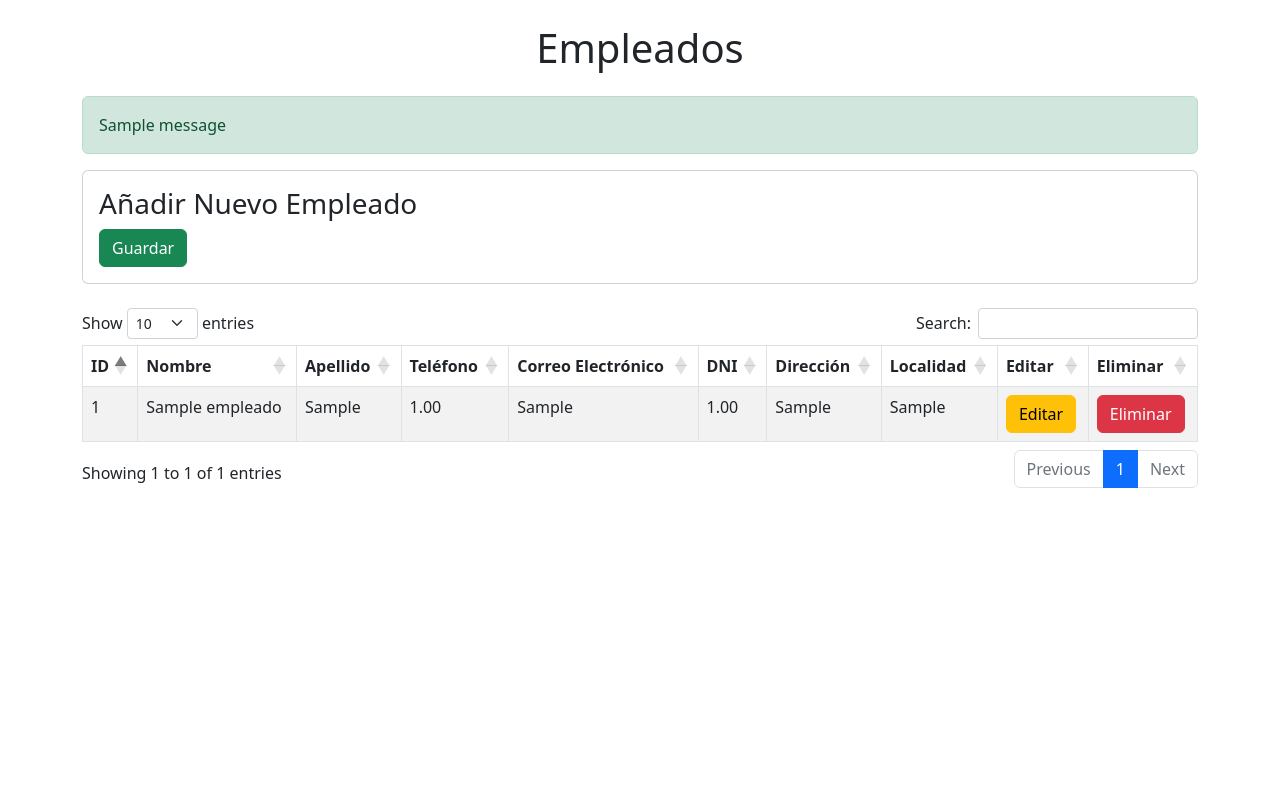
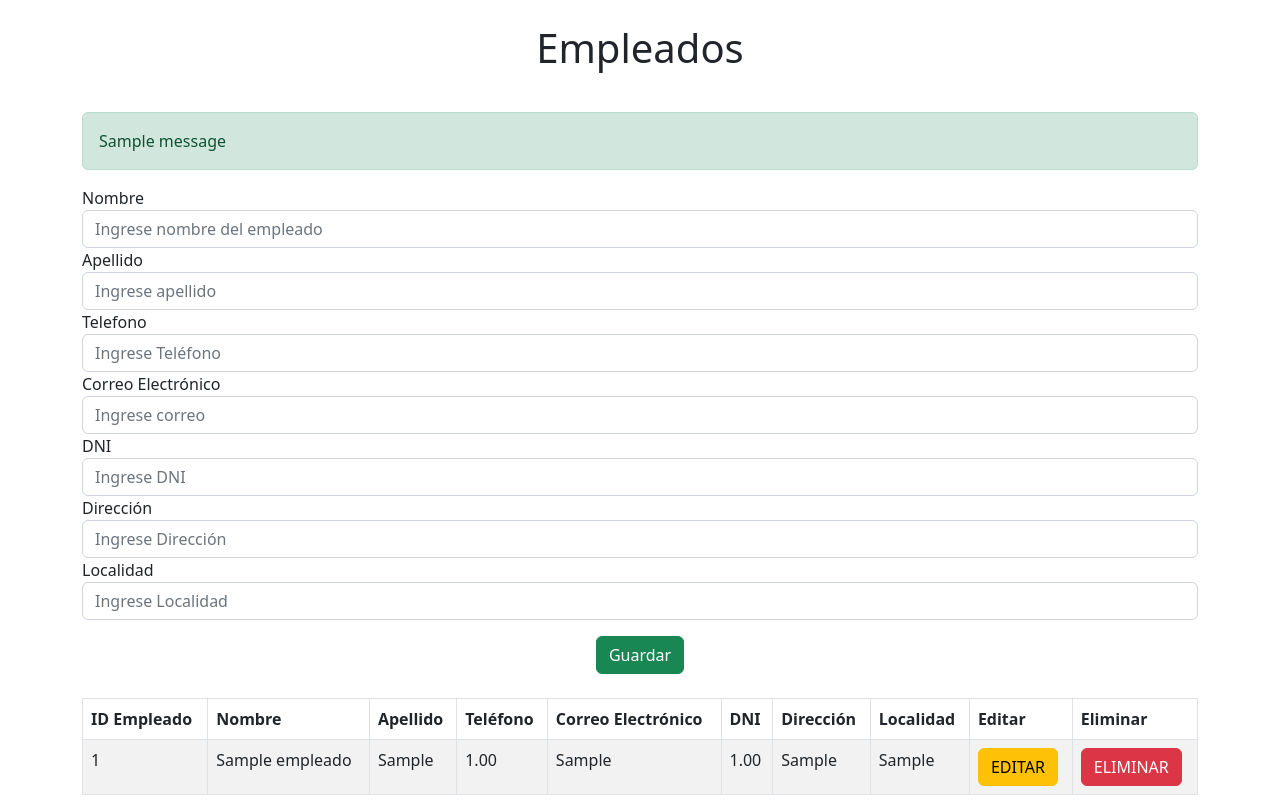
Before and after one commit to facundo342424/Lenceria_zoee, a Django app: page / in a window 1280 px wide. Before the commit the page ends 488 px from the top, so only its background shows below. Run offline with Django 5.2, Linux system fonts and the light colour scheme; tables that the repository leaves empty hold one stand-in row (values such as "Sample post"); one stand-in notice (Sample message) is shown; some libraries are stand-ins or nearby versions.

Commit message:
realizado

```diff
--- a/CRUD_Empleados/forms.py
+++ b/CRUD_Empleados/forms.py
@@ -4,4 +4,4 @@ from .models import empleados
 class CRUD_EmpleadosForm(forms.ModelForm):
     class Meta:
         model = empleados
-        fields = ['id_Empleado', 'Nombre', 'Apellido', 'Telefono','correo_electronico','DNI','Direccion','Localidad']
+        fields = ['id_Empleado', 'Nombre', 'Apellido', 'Telefono','correo_electronico','DNI','Dirección','Localidad']
--- a/CRUD_Empleados/models.py
+++ b/CRUD_Empleados/models.py
@@ -8,7 +8,7 @@ class empleados(models.Model):
     Telefono = models.DecimalField(max_digits=10, decimal_places=2)
     correo_electronico= models.CharField(max_length=50)
     DNI = models.DecimalField(max_digits=10, decimal_places=2)
-    Direccion= models.CharField(max_length=100)
+    Dirección = models.CharField(max_length=250)
     Localidad= models.CharField(max_length=100)
 
     def __str__(self):
--- a/CRUD_Empleados/templates/listaEmpleados.html
+++ b/CRUD_Empleados/templates/listaEmpleados.html
@@ -1,66 +1,106 @@
-{% load static %}
 <!DOCTYPE html>
-<html lang="es">
+<html lang="en">
 <head>
     <meta charset="UTF-8" />
     <meta http-equiv="X-UA-Compatible" content="IE=edge" />
     <meta name="viewport" content="width=device-width, initial-scale=1.0" />
-    <title>CRUD Empleados</title>
+    <title>CRUD_Empleados</title>
 
-    <!-- Bootstrap y CSS -->
-    <link rel="stylesheet" href="https://cdn.jsdelivr.net/npm/bootstrap@5.2.3/dist/css/bootstrap.min.css" />
+    <link rel="stylesheet" href="https://cdn.jsdelivr.net/npm/bootstrap@5.2.3/dist/css/bootstrap.min.css" integrity="sha384-rbsA2VBKQhggwzxH7pPCaAqO46MgnOM80zW1RWuH61DGLwZJEdK2Kadq2F9CUG65" crossorigin="anonymous" />
     <link rel="stylesheet" href="https://cdn.datatables.net/1.13.1/css/dataTables.bootstrap5.min.css" />
     <link rel="stylesheet" href="https://cdnjs.cloudflare.com/ajax/libs/font-awesome/6.2.1/css/all.min.css" />
-    <link rel="stylesheet" href="{% static 'css/index.css' %}" />
+
 </head>
 <body>
     <h1 class="text-center mt-4">Empleados</h1>
     <div class="container mt-4">
-
-        <!-- Mensajes de éxito o error -->
-        {% if messages %}
-            {% for message in messages %}
-                <div class="alert alert-success mt-3">
-                    {{ message }}
-                </div>
-            {% endfor %}
-        {% endif %}
-
-        <!-- Formulario: Crear o Editar empleado -->
         <div class="row">
             <div class="col-12">
-                <div class="card mb-4">
-                    <div class="card-body">
+                <div class="table-responsive">
+
+                    {% for message in messages %}
+                        <p class="alert alert-success mt-3">{{ message }}</p>
+                    {% endfor %}
+
                     {% if editar_empleado %}
                         <form method="post" action="{% url 'edicion' editar_empleado.id_Empleado %}">
                             {% csrf_token %}
-                                <h3>Editar Empleado</h3>
-                                <!-- Formulario para editar -->
-                                {% include 'partials/form_empleado.html' %}
+                            <div class="form-group">
+                                <label>Nombre</label>
+                                <input type="text" class="form-control" value="{{ editar_empleado.Nombre }}" name="Nombre" placeholder="Ingrese nombre del empleado" required>
+                            </div>
+                            <div class="form-group">
+                                <label>Apellido</label>
+                                <input type="text" class="form-control" value="{{ editar_empleado.Apellido }}" name="Apellido" placeholder="Ingrese apellido del empleado" required>
+                            </div>
+                            <div class="form-group">
+                                <label>Telefono</label>
+                                <input type="number" step="0.01" class="form-control" value="{{ editar_empleado.Telefono }}" name="Telefono" placeholder="Ingrese el Telefono" required>
+                            </div>
+                            <div class="form-group">
+                                <label>Correo Electrónico</label>
+                                <input type="text" class="form-control" value="{{ editar_empleado.correo_electronico }}" name="correo_electronico" placeholder="Ingrese nuevo correo electrónico" required>
+                            </div>
+                            <div class="form-group">
+                                <label>DNI</label>
+                                <input type="text" class="form-control" value="{{ editar_empleado.DNI }}" name="DNI" placeholder="Ingrese el DNI del empleado" required>
+                            </div>
+                            <div class="form-group">
+                                <label>Dirección</label>
+                                <input type="text" class="form-control" value="{{ editar_empleado.Dirección }}" name="Dirección" placeholder="Ingrese la Dirección" required>
+                            </div>
+
+                            <div class="form-group">
+                                <label>Localidad</label>
+                                <input type="text" class="form-control" value="{{ editar_empleado.Localidad }}" name="Localidad" placeholder="Ingrese la Localidad del empleado" required>
+                            </div>
+
+                            <div class="text-center mt-3">
                                 <button type="submit" class="btn btn-warning">Actualizar</button>
+                            </div>
                         </form>
                     {% else %}
                         <form method="post" action="{% url 'Añadir_empleados' %}">
                             {% csrf_token %}
-                                <h3>Añadir Nuevo Empleado</h3>
-                                <!-- Formulario para añadir -->
-                                {% include 'partials/form_empleado.html' %}
+                            <div class="form-group">
+                                <label>Nombre</label>
+                                <input type="text" class="form-control" name="Nombre" placeholder="Ingrese nombre del empleado" required>
+                            </div>
+                            <div class="form-group">
+                                <label>Apellido</label>
+                                <input type="text" class="form-control" name="Apellido" placeholder="Ingrese apellido" required>
+                            </div>
+                            <div class="form-group">
+                                <label>Telefono</label>
+                                <input type="number" step="0.01" class="form-control" name="Telefono" placeholder="Ingrese Teléfono" required>
+                            </div>
+                            <div class="form-group">
+                                <label>Correo Electrónico</label>
+                                <input type="text" class="form-control" name="correo_electronico" placeholder="Ingrese correo" required>
+                            </div>
+                            <div class="form-group">
+                                <label>DNI</label>
+                                <input type="number" step="0.01" class="form-control" name="DNI" placeholder="Ingrese DNI" required>
+                            </div>
+                            <div class="form-group">
+                                <label>Dirección</label>
+                                <input type="text" class="form-control" name="Dirección" placeholder="Ingrese Dirección" required>
+                            </div>
+
+                            <div class="form-group">
+                                <label>Localidad</label>
+                                <input type="text" class="form-control" name="Localidad" placeholder="Ingrese Localidad" required>
+                            </div>
+                            <div class="text-center mt-3">
                                 <button type="submit" class="btn btn-success">Guardar</button>
+                            </div>
                         </form>
                     {% endif %}
-                    </div>
-                </div>
-            </div>
-        </div>
 
-        <!-- Tabla de empleados -->
-        <div class="row">
-            <div class="col-12">
-                <div class="table-responsive">
-                    <table class="table table-bordered table-hover table-striped mt-4" id="empleadosTable">
+                    <table class="table table-bordered table-hover table-striped mt-4">
                         <thead>
                             <tr>
-                                <th scope="col">ID</th>
+                                <th scope="col">ID Empleado</th>
                                 <th scope="col">Nombre</th>
                                 <th scope="col">Apellido</th>
                                 <th scope="col">Teléfono</th>
@@ -68,47 +108,42 @@
                                 <th scope="col">DNI</th>
                                 <th scope="col">Dirección</th>
                                 <th scope="col">Localidad</th>
-                                <th scope="col">Editar</th>
-                                <th scope="col">Eliminar</th>
+                                <th>Editar</th>
+                                <th>Eliminar</th>
                             </tr>
                         </thead>
                         <tbody>
-                            {% for empleado in empleados_lista %}
+                            {% for i in empleados_lista %}
                                 <tr>
-                                    <td>{{ empleado.id_Empleado }}</td>
-                                    <td>{{ empleado.Nombre }}</td>
-                                    <td>{{ empleado.Apellido }}</td>
-                                    <td>{{ empleado.Telefono }}</td>
-                                    <td>{{ empleado.correo_electronico }}</td>
-                                    <td>{{ empleado.DNI }}</td>
-                                    <td>{{ empleado.Direccion }}</td>
-                                    <td>{{ empleado.Localidad }}</td>
+                                    <td>{{ i.id_Empleado }}</td>
+                                    <td>{{ i.Nombre }}</td>
+                                    <td>{{ i.Apellido }}</td>
+                                    <td>{{ i.Telefono }}</td>
+                                    <td>{{ i.correo_electronico }}</td>
+                                    <td>{{ i.DNI }}</td>
+                                    <td>{{ i.Dirección }}</td>
+
+                                    <td>{{ i.Localidad }}</td>
                                     <td>
-                                        <a href="{% url 'editar' empleado.id_Empleado %}" class="btn btn-warning">Editar</a>
+                                        <a href="{% url 'editar' i.id_Empleado %}" class="btn btn-warning">EDITAR</a>
                                     </td>
                                     <td>
-                                        <a href="{% url 'borrar_empleado' empleado.id_Empleado %}" class="btn btn-danger" onclick="return confirm('¿Estás seguro de eliminar este empleado?');">Eliminar</a>
+                                        <a href="{% url 'borrar_empleado' i.id_Empleado %}" class="btn btn-danger">ELIMINAR</a>
                                     </td>
                                 </tr>
                             {% endfor %}
                         </tbody>
                     </table>
+
                 </div>
             </div>
         </div>
     </div>
 
-    <!-- Scripts -->
-    <script src="https://cdn.jsdelivr.net/npm/bootstrap@5.2.3/dist/js/bootstrap.bundle.min.js"></script>
+    <script src="https://cdn.jsdelivr.net/npm/bootstrap@5.2.3/dist/js/bootstrap.bundle.min.js" integrity="sha384-kenU1KFdBIe4zVF0s0G1M5b4hcpxyD9F7jL+jjXkk+Q2h455rYXK/7HAuoJl+0I4" crossorigin="anonymous"></script>
     <script src="https://cdnjs.cloudflare.com/ajax/libs/jquery/3.6.0/jquery.min.js"></script>
     <script src="https://cdn.datatables.net/1.13.1/js/jquery.dataTables.min.js"></script>
     <script src="https://cdn.datatables.net/1.13.1/js/dataTables.bootstrap5.min.js"></script>
-    <script src="{% static 'js/index.js' %}"></script>
 
-    <script>
-        $(document).ready(function () {
-            $('#empleadosTable').DataTable();
-        });
-    </script>
 </body>
 </html>
--- a/CRUD_Empleados/views.py
+++ b/CRUD_Empleados/views.py
@@ -1,74 +1,70 @@
-from django.shortcuts import render, redirect, get_object_or_404
+from django.http import HttpResponse
+from django.shortcuts import render, redirect
 from .models import empleados
 from django.contrib import messages
 
-# Lista de empleados
 def listaEmpleados(request):
     empleados_lista = empleados.objects.all()
-    return render(request, 'listaEmpleados.html', {'empleados_lista': empleados_lista})
+    valor = {
+        'empleados_lista': empleados_lista
+    }
+    return render(request, 'listaEmpleados.html', valor)
 
-# Añadir un nuevo empleado
 def Añadir_empleados(request):
     if request.method == 'POST':
-        # Recogiendo los datos del formulario
         Nombre = request.POST['Nombre']
         Apellido = request.POST['Apellido']
         Telefono = request.POST['Telefono']
         correo_electronico = request.POST['correo_electronico']
-        DNI = request.POST['DNI']
-        Direccion = request.POST['Direccion']
+        dni = request.POST['DNI']
+        Dirección = request.POST['Dirección']
         Localidad = request.POST['Localidad']
 
-        # Crear instancia del empleado y guardar
         empleado_instance = empleados(
             Nombre=Nombre,
             Apellido=Apellido,
             Telefono=Telefono,
             correo_electronico=correo_electronico,
-            DNI=DNI,
-            Direccion=Direccion,
-            Localidad=Localidad
+            DNI=dni,
+            Dirección=Dirección,
+            Localidad=Localidad,
         )
         empleado_instance.save()
         messages.success(request, 'Empleado añadido correctamente.')
+    else:
+        pass
 
-    # Redirigir de vuelta a la lista de empleados
     return redirect('listaEmpleados')
 
-# Borrar un empleado
+
 def borrar_empleado(request, id_Empleado):
-    # Buscar el empleado o devolver 404 si no existe
-    empleado_instance = get_object_or_404(empleados, id_Empleado=id_Empleado)
-    empleado_instance.delete()  # Eliminar el empleado
+    empleado_instance = empleados.objects.get(id_Empleado=id_Empleado)
+    empleado_instance.delete()
     messages.info(request, 'Empleado eliminado correctamente.')
-
-    # Redirigir de vuelta a la lista de empleados
     return redirect('listaEmpleados')
 
-# Mostrar formulario de edición con los datos del empleado
+
 def editar(request, id_Empleado):
-    # Buscar el empleado o devolver 404 si no existe
-    editar_empleado = get_object_or_404(empleados, id_Empleado=id_Empleado)
+    editar_empleado = empleados.objects.get(id_Empleado=id_Empleado)
+    empleados_lista = empleados.objects.all()
+    valor = {
+        'editar_empleado': editar_empleado,
+        'empleados_lista': empleados_lista
+    }
+    return render(request, 'listaEmpleados.html', valor)
 
-    # Renderizar la misma plantilla pero con el formulario de edición
-    return render(request, 'listaEmpleados.html', {'editar_empleado': editar_empleado})
 
-# Guardar los cambios de la edición de un empleado
 def edicion(request, id_Empleado):
-    # Buscar el empleado o devolver 404 si no existe
-    empleado_instance = get_object_or_404(empleados, id_Empleado=id_Empleado)
+    empleado_instance = empleados.objects.get(id_Empleado=id_Empleado)
 
     if request.method == 'POST':
-        # Actualizar los campos con los datos enviados por el formulario
         empleado_instance.Nombre = request.POST['Nombre']
         empleado_instance.Apellido = request.POST['Apellido']
         empleado_instance.Telefono = request.POST['Telefono']
         empleado_instance.correo_electronico = request.POST['correo_electronico']
         empleado_instance.DNI = request.POST['DNI']
-        empleado_instance.Direccion = request.POST['Direccion']
+        empleado_instance.Dirección = request.POST['Dirección']
         empleado_instance.Localidad = request.POST['Localidad']
-        empleado_instance.save()  # Guardar los cambios
-        messages.success(request, 'Empleado actualizado correctamente.')
+        empleado_instance.save()
 
-    # Redirigir de vuelta a la lista de empleados
     return redirect('listaEmpleados')
```
Also changed, not shown: CRUD_Empleados/urls.py (+2 -8 lines), CRUD_Empleados/migrations/0002_rename_direccion_empleados_dirección.py (added), CRUD_Empleados/migrations/0003_remove_empleados_dirección.py (added). Lines whose indentation alone changed are shown as unchanged.
